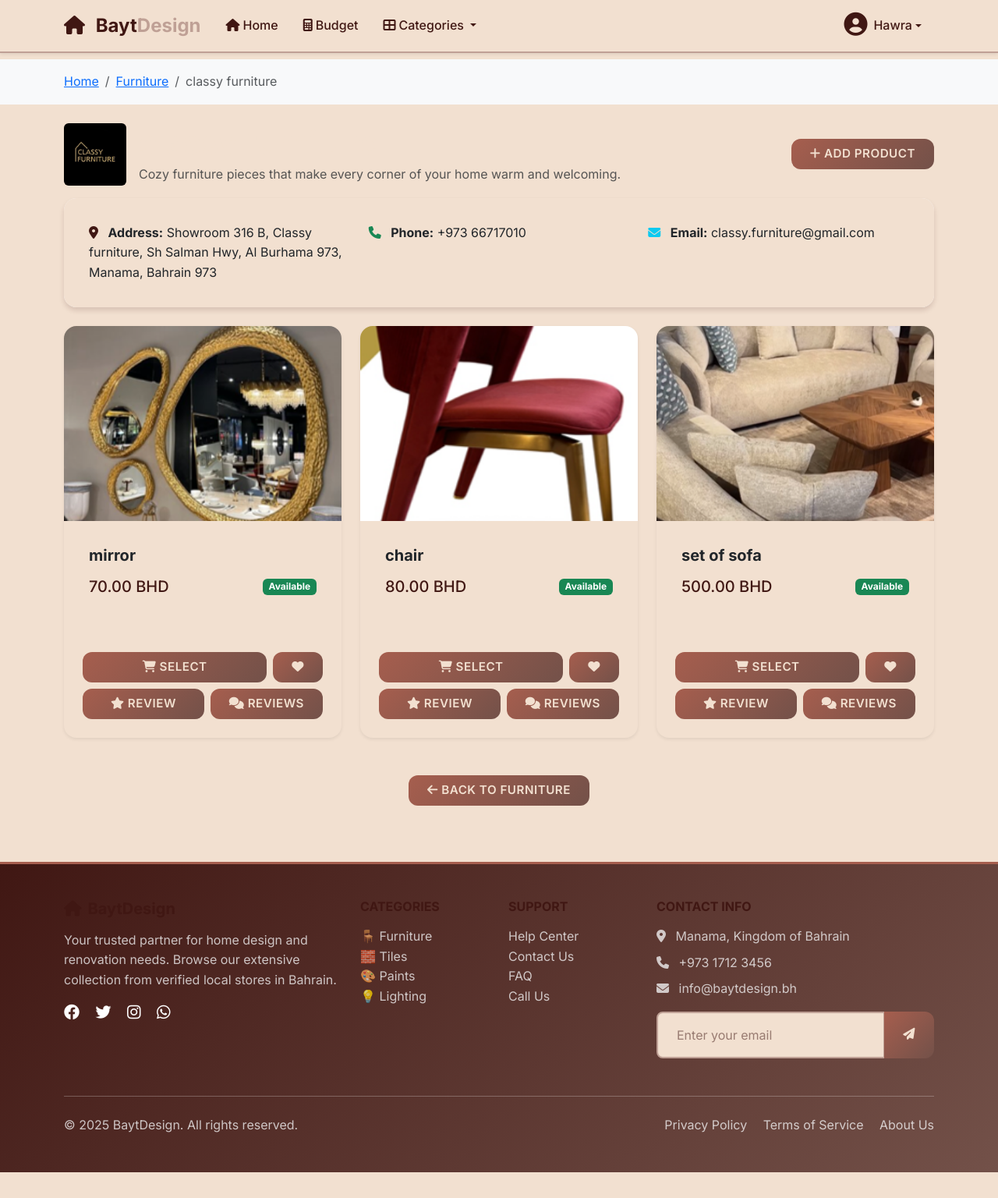
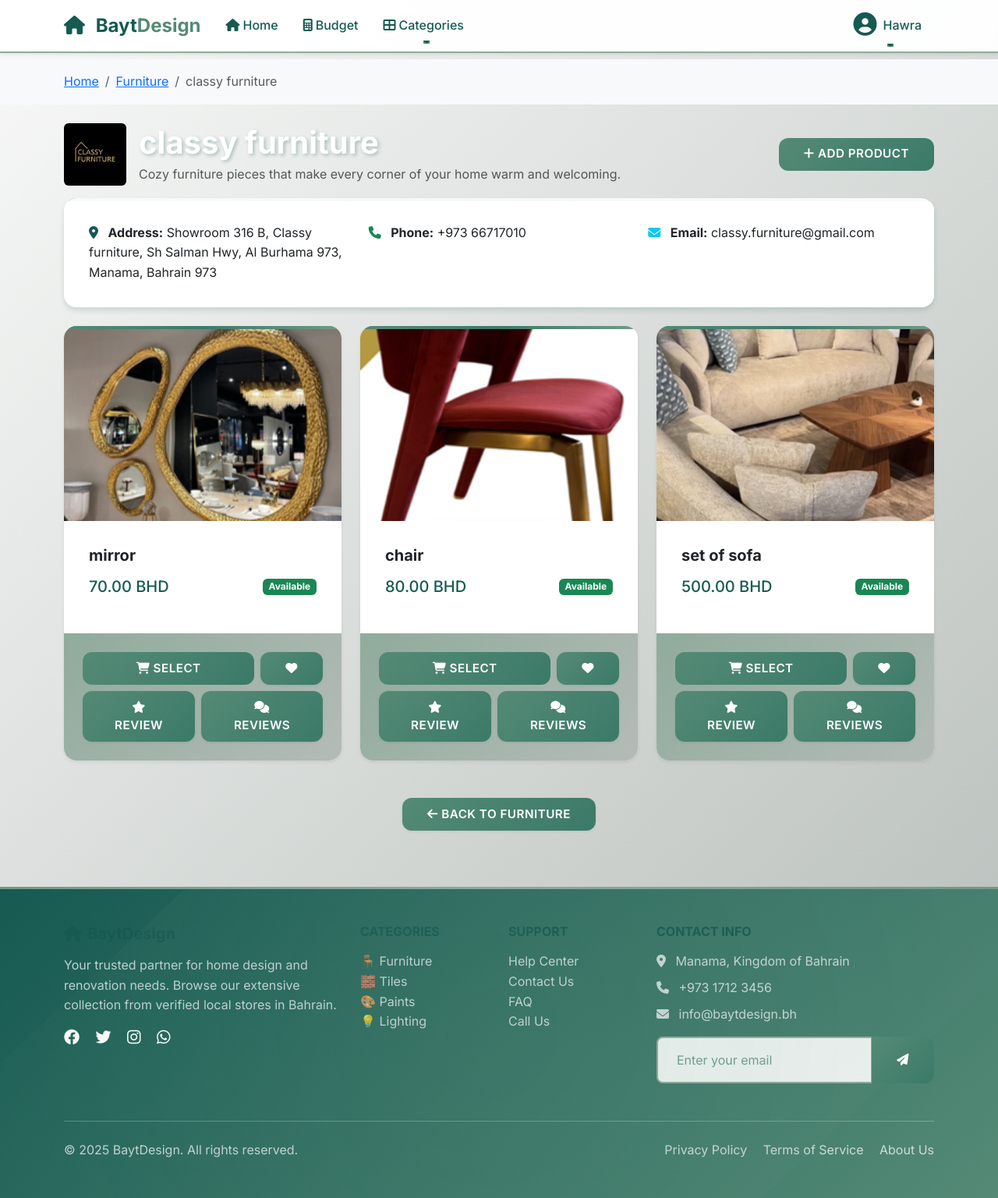
Before and after one commit to hawraayoob/BaytDesign, a Django app: page /shop/13/ in a window 1280 px wide. Shown: the whole page at 78% size. Before the commit the page ends 1503 px from the top, so only its background shows below. Run offline with Django 5.2, Linux system fonts and the light colour scheme; a user stored in the database is signed in; data comes from the database, SQL or seed files in the repository.

Commit message:
update with gree

```diff
--- a/main_app/static/css/base.css
+++ b/main_app/static/css/base.css
@@ -1,13 +1,15 @@
 :root {
 
-    --primary-color: #401713;       /* Deep chocolate brown */
-    --primary-light: #735149;       /* Medium brown */
-    --primary-dark: #401713;        /* Deep chocolate (same as primary) */
+    --primary-color: #165A52;       /* Deep teal */
+    --primary-light: #276A5C;       /* Medium teal */
+    --primary-dark: #165A52;        /* Deep teal (same as primary) */
 
 
-    --secondary-color: #BFA095;     /* Warm taupe */
-    --accent-color: #F2E0D0;        /* Cream/beige */
-    --tertiary-color: #A65E4E;      /* Terracotta/rust */
+    --secondary-color: #548A76;     /* Sage green */
+    --accent-color: #B4BBB7;        /* Soft gray */
+    --tertiary-color: #3B7A68;      /* Mid teal */
+    --quaternary-color: #709A87;    /* Light sage */
+    --light-accent: #90AB9C;        /* Lightest sage */
 
     --font-primary: 'Inter', sans-serif;
     --font-heading: 'Inter', serif;
@@ -25,10 +27,10 @@
     --radius-xl: 1rem;
     --radius-round: 50%;
 
-    --shadow-sm: 0 1px 3px rgba(64, 23, 19, 0.12);
-    --shadow-md: 0 4px 6px rgba(64, 23, 19, 0.15);
-    --shadow-lg: 0 10px 15px rgba(64, 23, 19, 0.2);
-    --btn-hover-shadow: 0 6px 20px rgba(166, 94, 78, 0.3);
+    --shadow-sm: 0 1px 3px rgba(22, 90, 82, 0.12);
+    --shadow-md: 0 4px 6px rgba(22, 90, 82, 0.15);
+    --shadow-lg: 0 10px 15px rgba(22, 90, 82, 0.2);
+    --btn-hover-shadow: 0 8px 25px rgba(59, 122, 104, 0.3);
 }
 
 
@@ -45,7 +47,7 @@ body {
     font-size: 16px;
     line-height: 1.6;
     color: var(--primary-color);
-    background-color: var(--accent-color);
+    background: linear-gradient(135deg, #f8f9f8, var(--accent-color));
     min-height: 100vh;
     margin: 0;
     padding: 0;
@@ -61,8 +63,9 @@ h1{
     font-family: var(--font-heading);
     font-weight: 700;
     line-height: 1.2;
-    color: var(--accent-color);
+    color: #ffffff;
     margin-bottom: var(--spacing-md);
+    text-shadow: 2px 2px 4px rgba(22, 90, 82, 0.3);
 }
 
 h2, h3, h4, h5, h6 {
@@ -75,13 +78,15 @@ h2, h3, h4, h5, h6 {
 
 .lead {
     font-size: 1.25rem;
-    color: var(--primary-light);
+    color: var(--secondary-color);
+    font-weight: 500;
 }
 
 
 .navbar {
-    background: var(--accent-color) !important;
-    border-bottom: 2px solid var(--secondary-color);
+    background: rgba(255, 255, 255, 0.95) !important;
+    backdrop-filter: blur(10px);
+    border-bottom: 2px solid var(--light-accent);
     box-shadow: var(--shadow-md);
 }
 
@@ -101,25 +111,42 @@ h2, h3, h4, h5, h6 {
 }
 
 .nav-link:hover {
-    color: var(--tertiary-color) !important;
-    background-color: rgba(166, 94, 78, 0.1);
+    color: var(--secondary-color) !important;
+    background: linear-gradient(135deg, rgba(84, 138, 118, 0.1), rgba(112, 154, 135, 0.1));
+}
+
+.nav-link::after {
+    content: '';
+    position: absolute;
+    width: 0;
+    height: 2px;
+    bottom: -2px;
+    left: 50%;
+    background: var(--secondary-color);
+    transition: all 0.3s ease;
+    transform: translateX(-50%);
+}
+
+.nav-link:hover::after {
+    width: 80%;
 }
 
 
 .btn {
     border: none;
     border-radius: var(--radius-lg);
-    padding: 0.5rem 1.5rem;
+    padding: 0.6rem 2rem;
     font-weight: 600;
     font-size: 0.95rem;
     text-transform: uppercase;
     letter-spacing: 0.5px;
     cursor: pointer;
-    color: var(--accent-color);
-    background: linear-gradient(135deg, var(--tertiary-color), var(--primary-light));
-    transition: all 0.3s ease;
+    color: #ffffff;
+    background: linear-gradient(135deg, var(--secondary-color), var(--tertiary-color));
+    transition: all 0.4s cubic-bezier(0.175, 0.885, 0.32, 1.275);
     position: relative;
     overflow: hidden;
+    box-shadow: var(--shadow-sm);
 }
 
 .btn::before {
@@ -129,8 +156,8 @@ h2, h3, h4, h5, h6 {
     left: -100%;
     width: 100%;
     height: 100%;
-    background: linear-gradient(90deg, transparent, rgba(255,255,255,0.2), transparent);
-    transition: left 0.5s;
+    background: linear-gradient(90deg, transparent, rgba(255,255,255,0.3), transparent);
+    transition: left 0.6s;
 }
 
 .btn:hover::before {
@@ -191,25 +218,36 @@ h2, h3, h4, h5, h6 {
 
 
 .card {
-    background: var(--accent-color);
-    border: 1px solid var(--secondary-color);
+    background: rgba(255, 255, 255, 0.9);
+    backdrop-filter: blur(10px);
+    border: 1px solid rgba(84, 138, 118, 0.2);
     border-radius: var(--radius-xl);
     box-shadow: var(--shadow-md);
     position: relative;
     overflow: hidden;
-    transition: all 0.3s ease;
+    transition: all 0.4s ease;
+}
+
+.card::before {
+    content: '';
+    position: absolute;
+    top: 0;
+    left: 0;
+    right: 0;
+    height: 4px;
+    background: linear-gradient(90deg, var(--secondary-color), var(--tertiary-color), var(--quaternary-color));
 }
 
 .card:hover {
     box-shadow: var(--shadow-lg);
-    transform: translateY(-3px);
-    border-color: var(--tertiary-color);
+    transform: translateY(-5px);
+    border-color: var(--secondary-color);
 }
 
 .card-header {
-    background: linear-gradient(135deg, var(--primary-color), var(--primary-light));
-    color: var(--accent-color);
-    padding: var(--spacing-lg);
+    background: linear-gradient(135deg, var(--primary-color), var(--tertiary-color));
+    color: #ffffff;
+    padding: var(--spacing-xl);
     border-radius: var(--radius-xl) var(--radius-xl) 0 0;
     position: relative;
 }
@@ -217,53 +255,60 @@ h2, h3, h4, h5, h6 {
 .card-header::after {
     content: '';
     position: absolute;
-    bottom: 0;
-    left: 0;
-    right: 0;
-    height: 2px;
-    background: var(--tertiary-color);
+    bottom: -10px;
+    left: 20px;
+    right: 20px;
+    height: 20px;
+    background: linear-gradient(135deg, var(--primary-color), var(--tertiary-color));
+    clip-path: polygon(0 0, 100% 0, 95% 100%, 5% 100%);
 }
 
 .card-body {
     padding: var(--spacing-xl);
-    background-color: var(--accent-color);
+    background: rgba(255, 255, 255, 0.95);
+    position: relative;
+    z-index: 1;
 }
 
 .card-footer {
-    background: var(--secondary-color);
+    background: linear-gradient(135deg, var(--light-accent), var(--accent-color));
     padding: var(--spacing-lg);
     border-radius: 0 0 var(--radius-xl) var(--radius-xl);
+    color: var(--primary-color);
 }
 
 
 .form-control {
-    border: 2px solid var(--secondary-color);
+    border: 2px solid var(--light-accent);
     border-radius: var(--radius-md);
     padding: var(--spacing-md) var(--spacing-lg);
-    background: var(--accent-color);
+    background: rgba(255, 255, 255, 0.9);
     color: var(--primary-color);
     font-size: 1rem;
     transition: all 0.3s ease;
+    backdrop-filter: blur(5px);
 }
 
 .form-control:focus {
-    border-color: var(--tertiary-color);
+    border-color: var(--secondary-color);
     outline: none;
-    box-shadow: 0 0 0 4px rgba(166, 94, 78, 0.15);
-    background-color: #fff;
+    box-shadow: 0 0 0 4px rgba(84, 138, 118, 0.15);
+    background-color: #ffffff;
+    transform: translateY(-1px);
 }
 
 .form-control::placeholder {
-    color: var(--primary-light);
+    color: var(--tertiary-color);
     opacity: 0.7;
 }
 
 
 footer {
-    background: linear-gradient(135deg, var(--primary-color), var(--primary-light));
-    color: var(--accent-color);
+    background: linear-gradient(135deg, var(--primary-color), var(--secondary-color));
+    color: #ffffff;
     padding: var(--spacing-xxl);
     position: relative;
+    overflow: hidden;
 }
 
 footer::before {
@@ -273,18 +318,35 @@ footer::before {
     left: 0;
     right: 0;
     height: 3px;
-    background: var(--tertiary-color);
+    background: linear-gradient(90deg, var(--quaternary-color), var(--light-accent), var(--quaternary-color));
+}
+
+footer::after {
+    content: '';
+    position: absolute;
+    top: -50%;
+    right: -50%;
+    width: 200%;
+    height: 200%;
+    background: radial-gradient(circle, rgba(112, 154, 135, 0.1) 0%, transparent 70%);
+    animation: footerFloat 20s ease-in-out infinite;
+}
+
+@keyframes footerFloat {
+    0%, 100% { transform: translate(0, 0) rotate(0deg); }
+    50% { transform: translate(-20px, -20px) rotate(180deg); }
 }
 
 footer a {
-    color: var(--accent-color);
+    color: #ffffff;
     text-decoration: none;
-    transition: color 0.3s ease;
+    transition: all 0.3s ease;
     position: relative;
 }
 
 footer a:hover {
-    color: var(--secondary-color);
+    color: var(--light-accent);
+    transform: translateY(-2px);
 }
 
 footer a::after {
@@ -292,9 +354,9 @@ footer a::after {
     position: absolute;
     width: 0;
     height: 2px;
-    bottom: -2px;
+    bottom: -4px;
     left: 0;
-    background-color: var(--tertiary-color);
+    background: linear-gradient(90deg, var(--light-accent), var(--quaternary-color));
     transition: width 0.3s ease;
 }
 
```
Also changed, not shown: other parts of main_app/static/css/base.css (+117 -64 lines).
